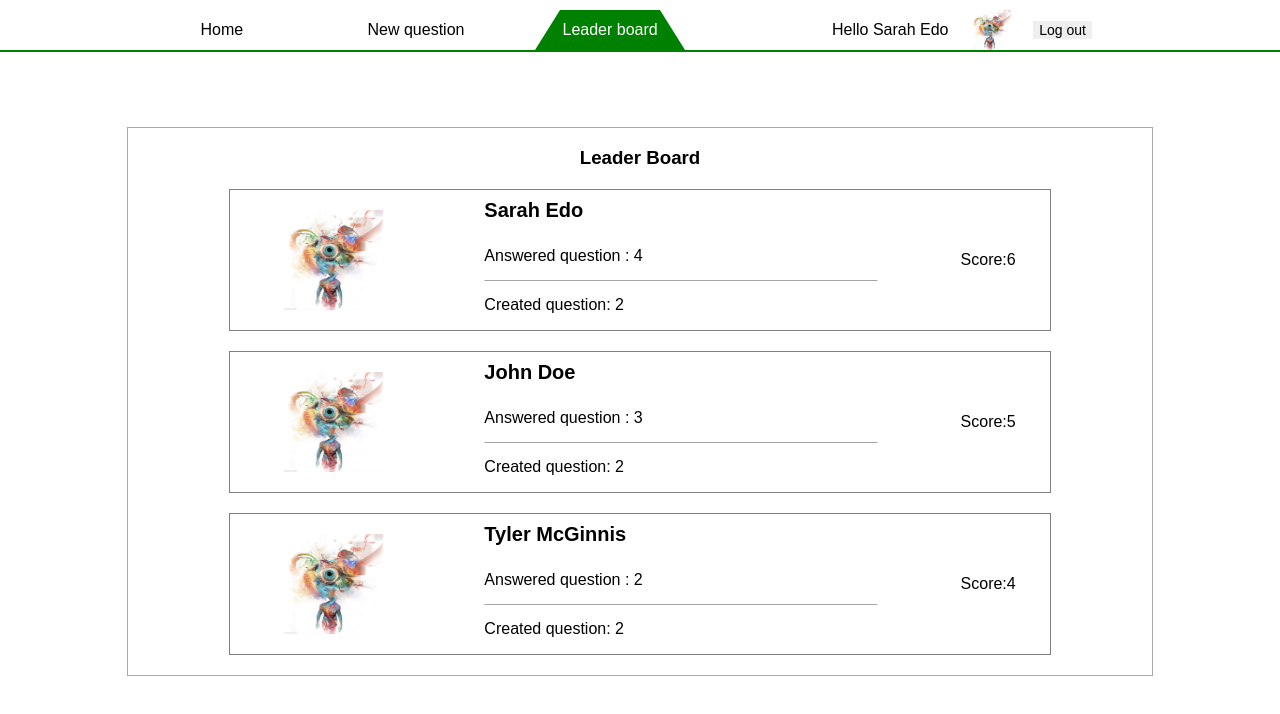
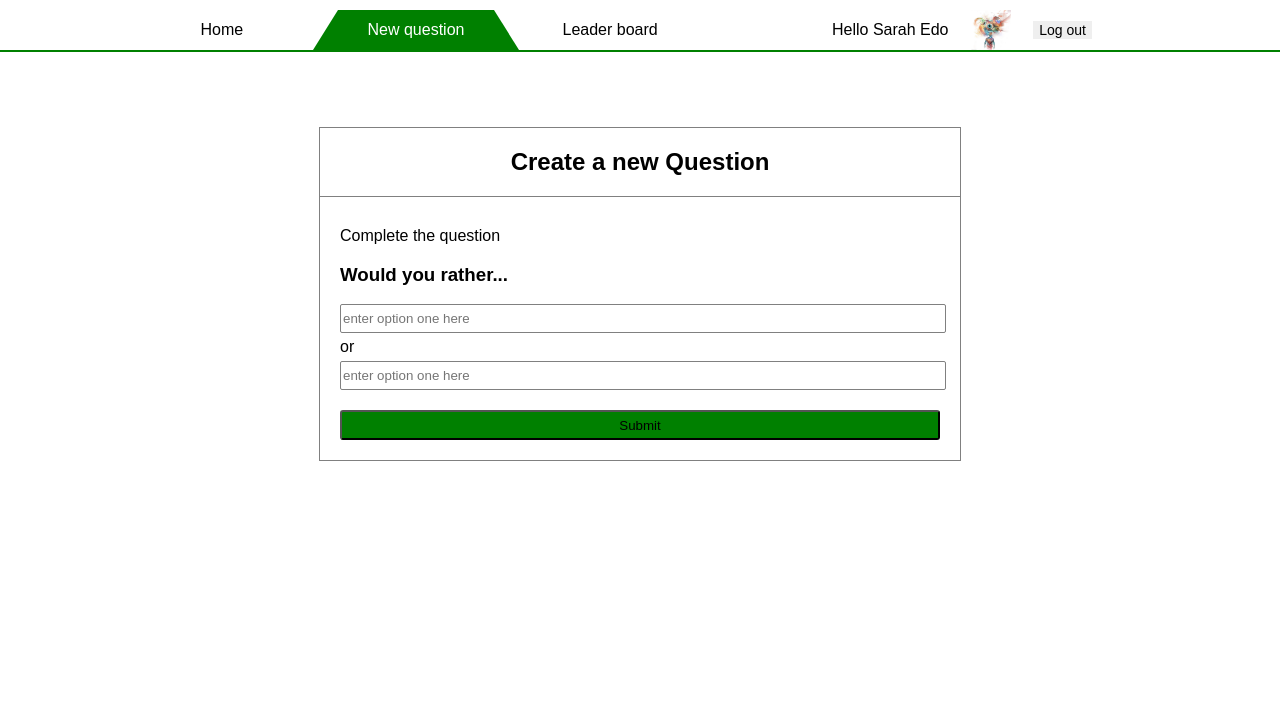
Before and after one commit to tomsah/Would-you-rather, a React (Create React App) app: page / in a window 1280 px wide. Shown: the top 714 px of the page. Built offline with nearby package versions, Linux system fonts and the light colour scheme.

Commit message:
Feature: create a new question component

```diff
--- a/src/actions/questions.js
+++ b/src/actions/questions.js
@@ -1,12 +1,20 @@
-import { _getQuestions, _saveQuestionAnswer } from '../utils/_DATA'
+import { _getQuestions, _saveQuestionAnswer, _saveQuestion } from '../utils/_DATA'
 
 export const RECEIVE_QUESTIONS = 'RECEIVE_QUESTIONS'
 export const ANSWERED_QUESTION = 'ANSWERED_QUESTION'
+export const CREATE_QUESTION = 'CREATE_QUESTION'
 
 function receiveQuestions (questions) {
   return{
     type: RECEIVE_QUESTIONS,
     questions
+  }
+}
+
+function createQuestion (formattedQuestion) {
+  return{
+    type: CREATE_QUESTION,
+    question: formattedQuestion
   }
 }
 
@@ -16,6 +24,14 @@ function answeredQuestion ({ authedUser, qid, answer }) {
     authedUser,
     qid,
     answer
+  }
+}
+
+export function handleCreateQuestion (newQuestion) {
+  return (dispatch) => {
+    _saveQuestion(newQuestion).then((formattedQuestion) => {
+      dispatch(createQuestion(formattedQuestion))
+    })
   }
 }
 
--- a/src/components/App.js
+++ b/src/components/App.js
@@ -2,13 +2,16 @@ import React, { Component } from 'react';
 import './App.css';
 import { connect } from 'react-redux'
 import { handleReceiveUsers } from '../actions/users'
+import { handleReceiveQuestions } from '../actions/questions'
 import{ setLoggedInUser } from '../actions/loggedInUser'
 // import Login from './Login'
 import Main from './Main'
 
+
 class App extends Component {
   componentDidMount () {
     const { dispatch } = this.props
+    dispatch(handleReceiveQuestions());
     dispatch(handleReceiveUsers())
     dispatch(setLoggedInUser('sarahedo'))
   }
--- a/src/components/Header.js
+++ b/src/components/Header.js
@@ -4,7 +4,6 @@ import { connect} from 'react-redux'
 class Header extends  Component {
   render () {
     const { userInfo } = this.props
-    console.log('userinfo', userInfo)
     return(
       <header>
         <nav>
@@ -13,10 +12,10 @@ class Header extends  Component {
               <a href="#">Home</a>
             </li>
             <li>
-              <a href="#">New question</a>
+              <a href="#" className='active'>New question</a>
             </li>
             <li>
-              <a href="#" className='active'>Leader board</a>
+              <a href="#">Leader board</a>
             </li>
           </ul>
         </nav>
--- a/src/components/Main.js
+++ b/src/components/Main.js
@@ -3,9 +3,9 @@ import { connect } from 'react-redux'
 
 import Header from './Header'
 // import Dashboard  from './QuestionsDashboard'
-// import NewQuestion from './NewQuestion'
+import NewQuestion from './NewQuestion'
 // import Question from  './Question'
-import LeaderBoard from './LeaderBoard'
+// import LeaderBoard from './LeaderBoard'
 
 class Main extends Component {
   render() {
@@ -13,7 +13,7 @@ class Main extends Component {
       <div>
         <Header />
        { /* Routes are going here */}
-        <LeaderBoard />
+        <NewQuestion />
       </div>
     )
   }
--- /dev/null
+++ b/src/components/NewQuestion.js
@@ -0,0 +1,76 @@
+import React, { Component } from "react";
+import { connect } from "react-redux";
+
+import { handleCreateQuestion } from "../actions/questions";
+
+class NewQuestion extends Component {
+  state = {
+    optionOne: "",
+    optionTwo: ""
+  };
+
+  submitNewQuestion = e => {
+    e.preventDefault();
+    const { optionOne, optionTwo } = this.state;
+    const { dispatch, loggedInUser } = this.props;
+
+    const newQuestion = {
+      optionOneText: optionOne,
+      optionTwoText: optionTwo,
+      author: loggedInUser
+    };
+
+    dispatch(handleCreateQuestion(newQuestion));
+  };
+
+  handleOnChange = e => {
+    e.stopPropagation()
+    const id = e.target.id;
+    const text = e.target.value;
+    this.setState(() => ({
+      [id]: text
+    }));
+  };
+
+  render() {
+    const { optionOne, optionTwo } = this.state;
+    return (
+      <div className="new-question">
+        <h2>Create a new Question</h2>
+        <div className="new-question__body">
+          <div className="new-question__body__meta">Complete the question</div>
+          <h3>Would you rather...</h3>
+          <form action="" onSubmit={e => this.submitNewQuestion(e)}>
+            <input
+              type="text"
+              id="optionOne"
+              placeholder="enter option one here"
+              value={optionOne}
+              onChange={e => this.handleOnChange(e)}
+            />
+            <span>or</span>
+            <input
+              type="text"
+              id="optionTwo"
+              placeholder="enter option one here"
+              value={optionTwo}
+              onChange={e => this.handleOnChange(e)}
+            />
+            <button
+              type="submit"
+              disabled={optionOne.length && optionTwo.length === 0}
+            >
+              Submit
+            </button>
+          </form>
+        </div>
+      </div>
+    );
+  }
+}
+function mapStateToProps({ loggedInUser }) {
+  return {
+    loggedInUser
+  };
+}
+export default connect(mapStateToProps)(NewQuestion);
--- a/src/components/QuestionsDashboard.js
+++ b/src/components/QuestionsDashboard.js
@@ -10,7 +10,6 @@ class QuestionsDashboard extends Component {
 
   componentDidMount() {
     const { dispatch } = this.props;
-
     dispatch(handleReceiveQuestions());
   }
 
--- a/src/index.css
+++ b/src/index.css
@@ -84,7 +84,7 @@ nav li a:hover:after {
   border-left: 25px solid transparent;
   border-right: 25px solid transparent;
   height: 0;
-  width: 100px;
+  width: 80%;
   position: absolute;
   bottom: 0;
   z-index: -2;
@@ -275,3 +275,39 @@ nav li a:hover:after {
   align-items: center;
   justify-content: center;
 }
+
+/* New question */
+.new-question {
+  width: 50%;
+  margin: 0 auto;
+  border: 1px solid grey;
+}
+
+.new-question__body {
+  padding: 20px;
+  text-align: left;
+  border-top: 1px solid grey;
+}
+
+.new-question__body__meta {
+  margin: 10px 0;
+}
+
+.new-question__body form input{
+  display: block;
+  margin: 5px 0;
+  width: 100%;
+  height: 25px;
+  border-radius: 2px;
+  border: 1px solid grey;
+}
+
+.new-question__body form button{
+  margin-top: 15px;
+  width: 100%;
+  height: 30px;
+  background: green;
+  border-radius: 3px;
+  cursor: pointer;
+
+}
--- a/src/reducers/questions.js
+++ b/src/reducers/questions.js
@@ -1,22 +1,34 @@
-import { RECEIVE_QUESTIONS } from '../actions/questions'
-import { ANSWERED_QUESTION } from '../actions/questions'
+import {
+  RECEIVE_QUESTIONS,
+  ANSWERED_QUESTION,
+  CREATE_QUESTION
+} from "../actions/questions";
 
-export default function questions(state={}, action){
+export default function questions(state = {}, action) {
   switch (action.type) {
     case RECEIVE_QUESTIONS:
       return {
         ...state,
         ...action.questions
-      }
+      };
     case ANSWERED_QUESTION:
       return {
         ...state,
-        [action.qid]:{
+        [action.qid]: {
           ...state[action.qid],
-          [action.answer] : state[action.qid][action.answer].votes.concat([action.authedUser])
+          [action.answer]: state[action.qid][action.answer].votes.concat([
+            action.authedUser
+          ])
+        }
+      };
+    case CREATE_QUESTION :
+      return{
+        ...state,
+        [action.question.id] : {
+          ...action.question
         }
       }
     default:
-      return state
+      return state;
   }
 }
--- a/src/reducers/users.js
+++ b/src/reducers/users.js
@@ -1,5 +1,5 @@
 import { RECEIVE_USERS } from '../actions/users'
-import { ANSWERED_QUESTION } from '../actions/questions'
+import { ANSWERED_QUESTION, CREATE_QUESTION } from '../actions/questions'
 
 export default function users(state = {}, action) {
   switch (action.type) {
@@ -16,6 +16,14 @@ export default function users(state = {}, action) {
           [action.qid] : action.answer,
         }
       }
+    case CREATE_QUESTION:
+        return {
+          ...state,
+          [action.question.author] : {
+            ...state[action.question.author],
+            questions: state[action.question.author].questions.concat([action.question.id])
+          }
+      }
     default:
       return state
   }
```
